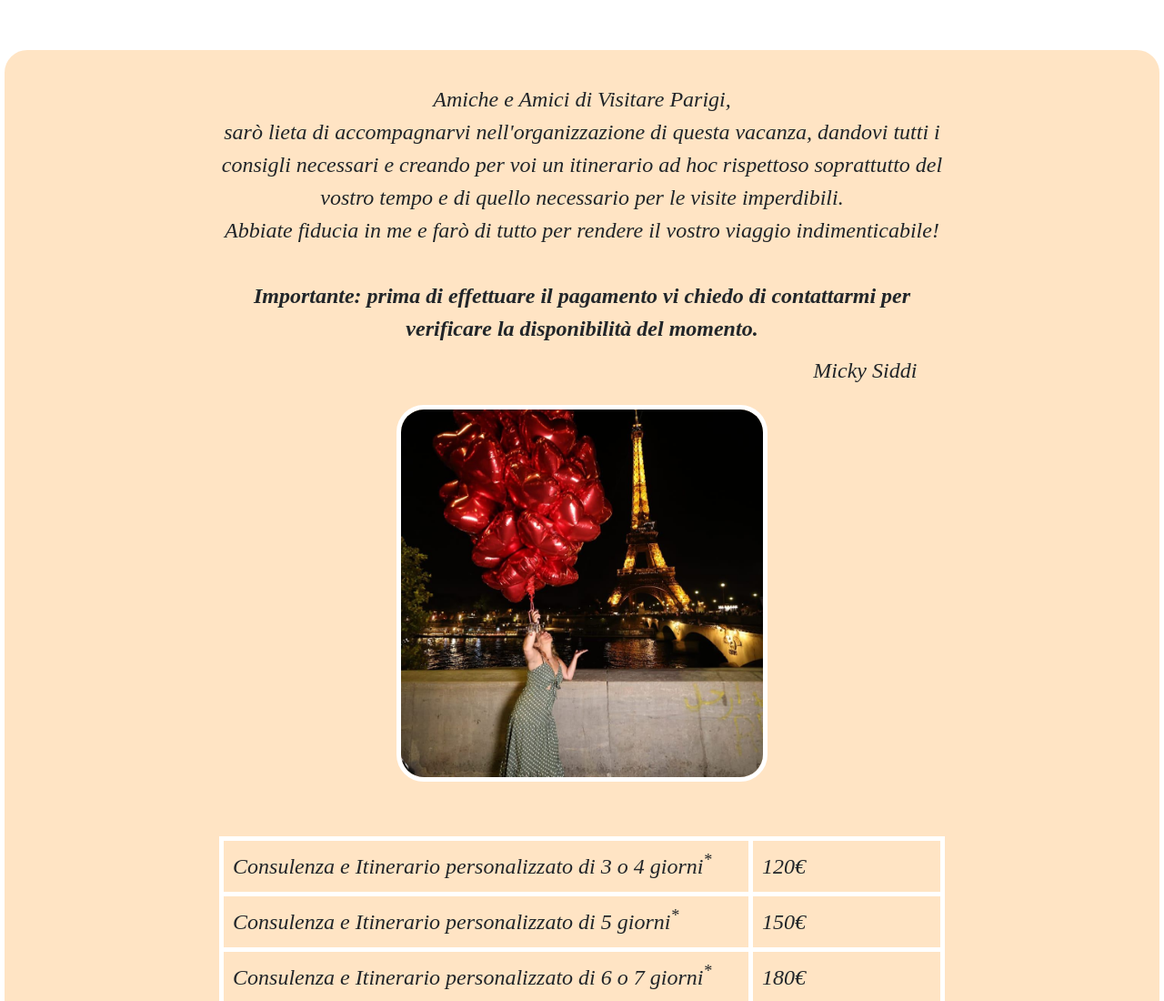
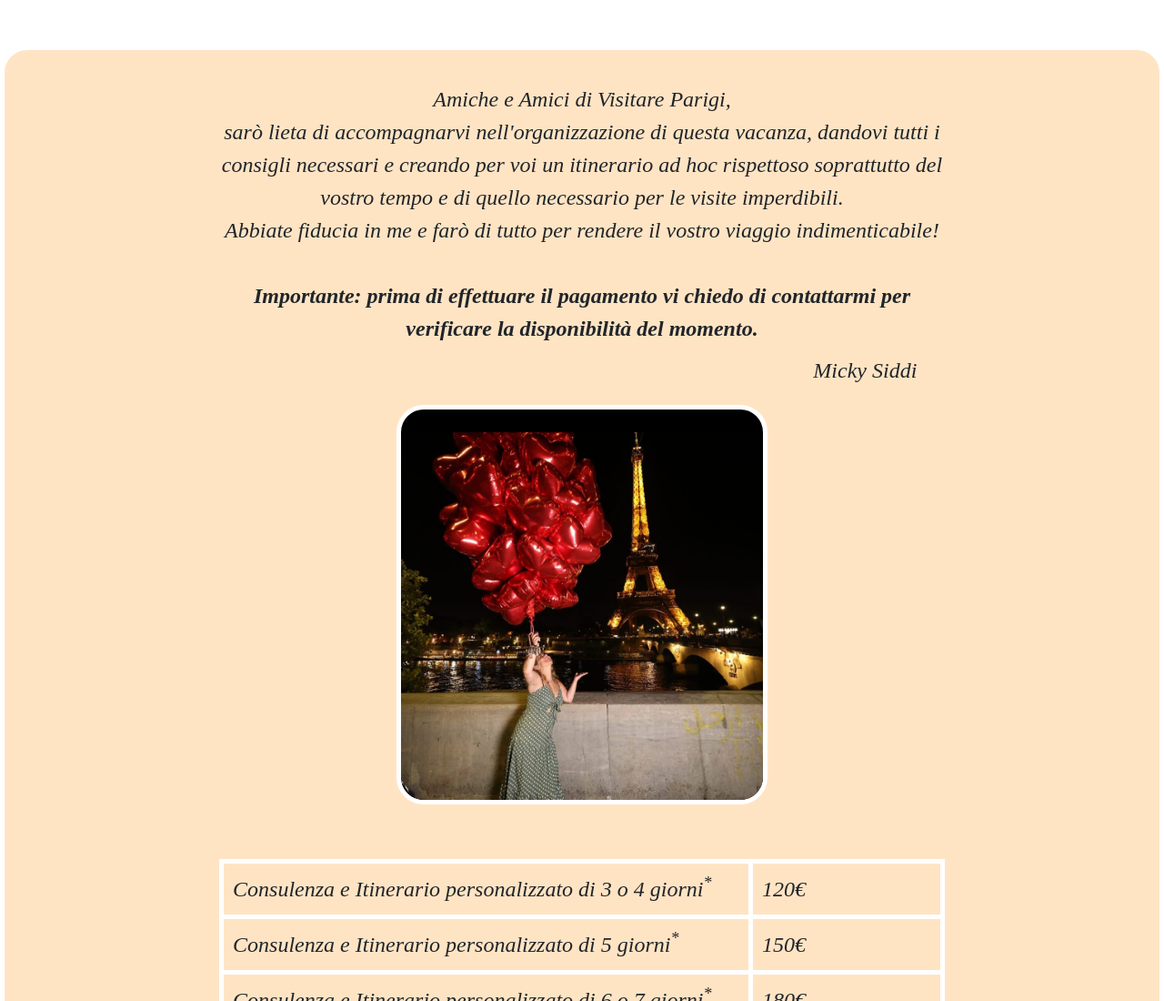
Before and after one commit to slm1977/blog_aiuti_parigi, a website: page home.html in a window 1280 px wide. Shown: the top 1100 px of the page at 91% size. Drawn offline with nearby package versions, Linux system fonts and the light colour scheme.

Commit message:
padding top

```diff
--- a/home.html
+++ b/home.html
@@ -76,7 +76,8 @@
                         </div>
 
 
-                        <img width="50%" class="imageBorder" style="margin-top:20px;margin-bottom:60px;" src="micky.png"
+                        <img width="50%" class="imageBorder"
+                        style="padding-top: 25px; background-color: black; margin-top:20px;margin-bottom:60px;" src="micky.png"
                             width="40" /> <br>
 
                         <center>
```
